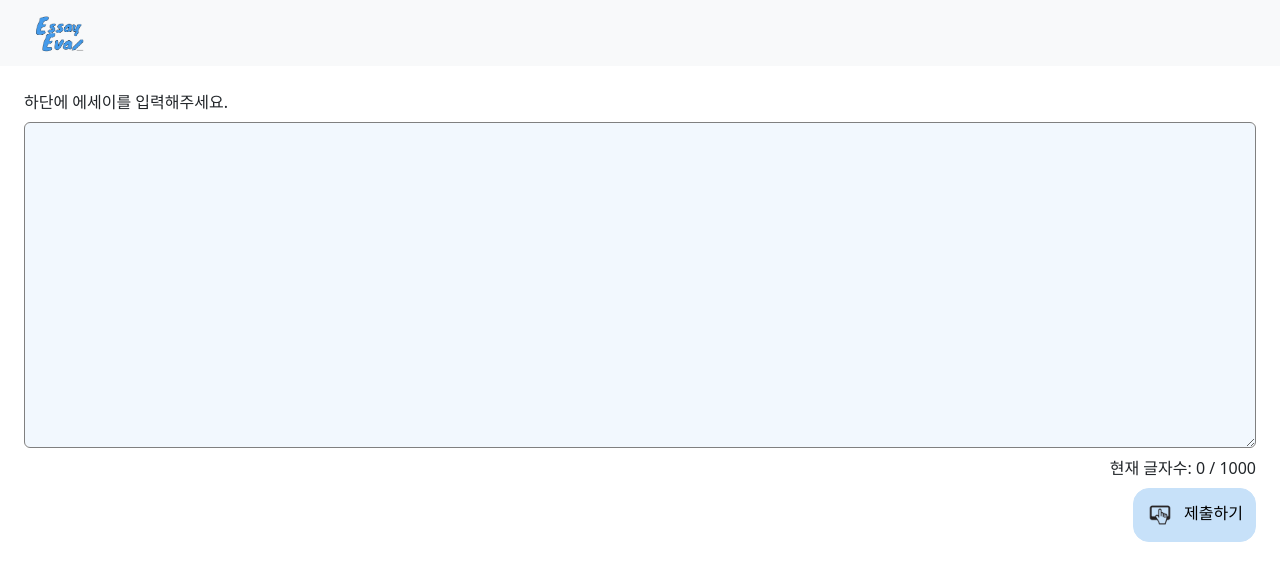
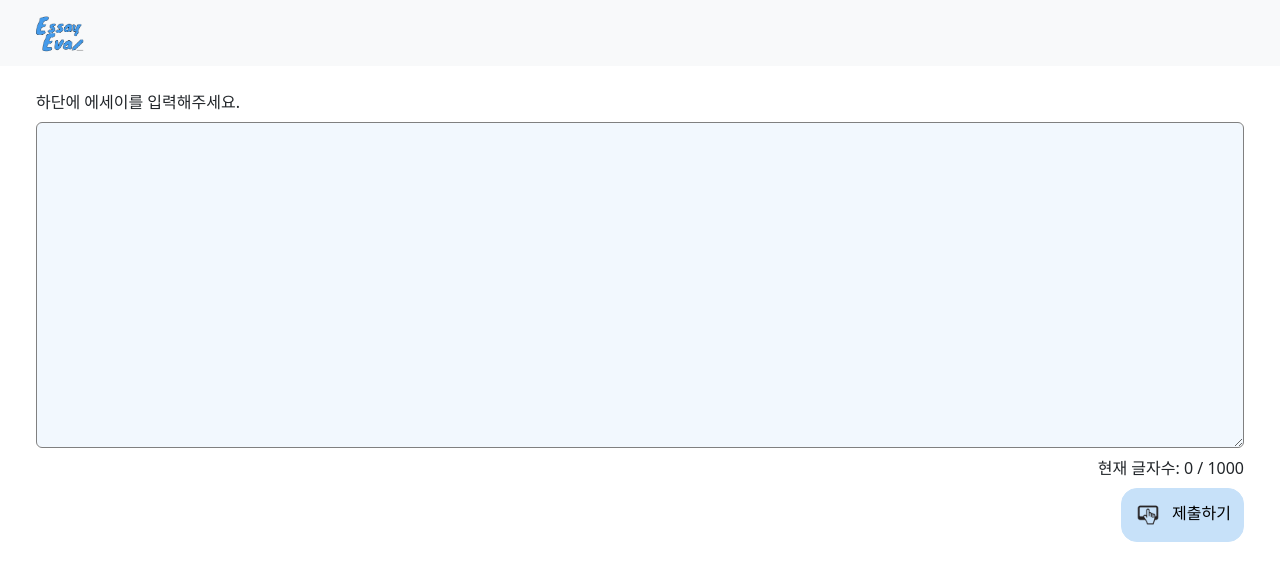
Before and after one commit to ChoriDev/essay-eval-front, a React (Create React App) app: page / in a window 1280 px wide. Shown: the top 580 px of the page. Built offline with nearby package versions, Linux system fonts and the light colour scheme; no server answers.

Commit message:
design: 컨테이너의 좌우 여백 늘림

```diff
--- a/src/css/Home.module.css
+++ b/src/css/Home.module.css
@@ -1,5 +1,8 @@
 .container {
-  padding: 24px;
+  padding-top: 24px;
+  padding-right: 36px;
+  padding-bottom: 24px;
+  padding-left: 36px;
 }
 
 .textBox {
```
